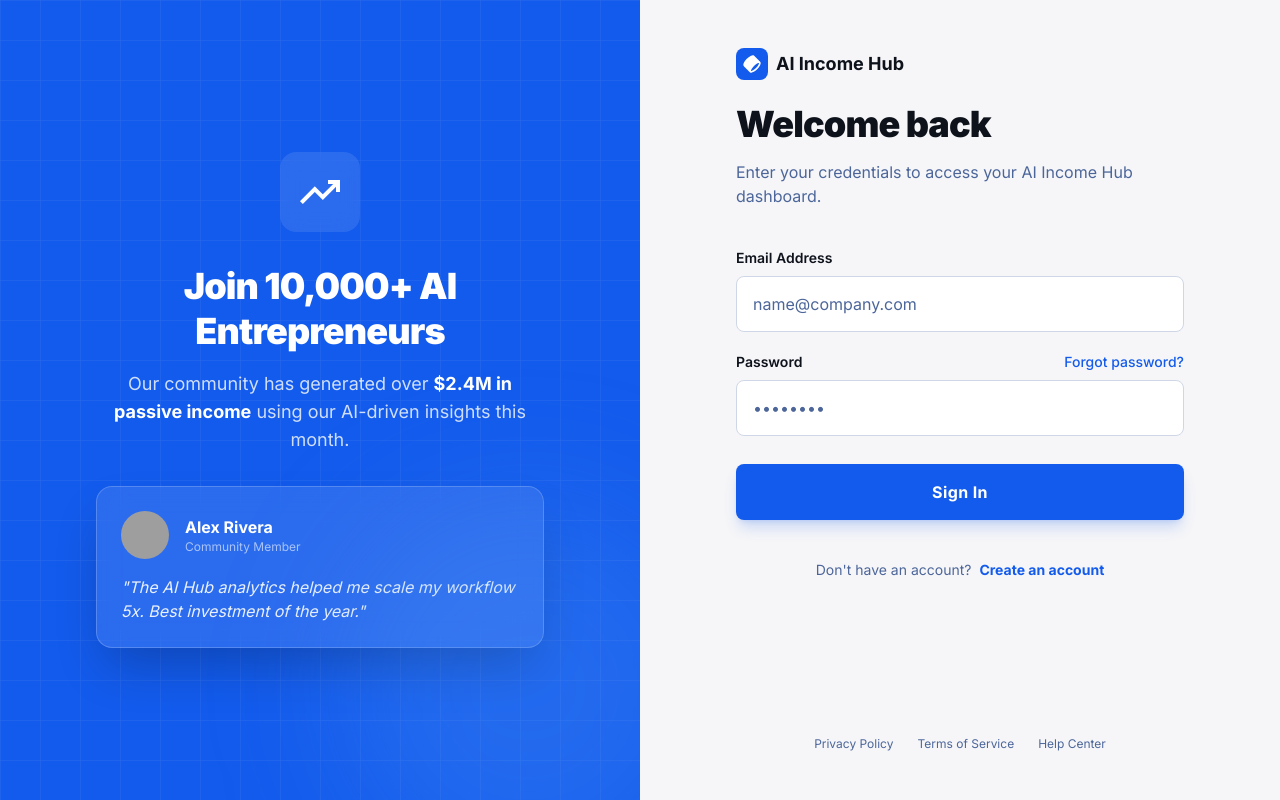
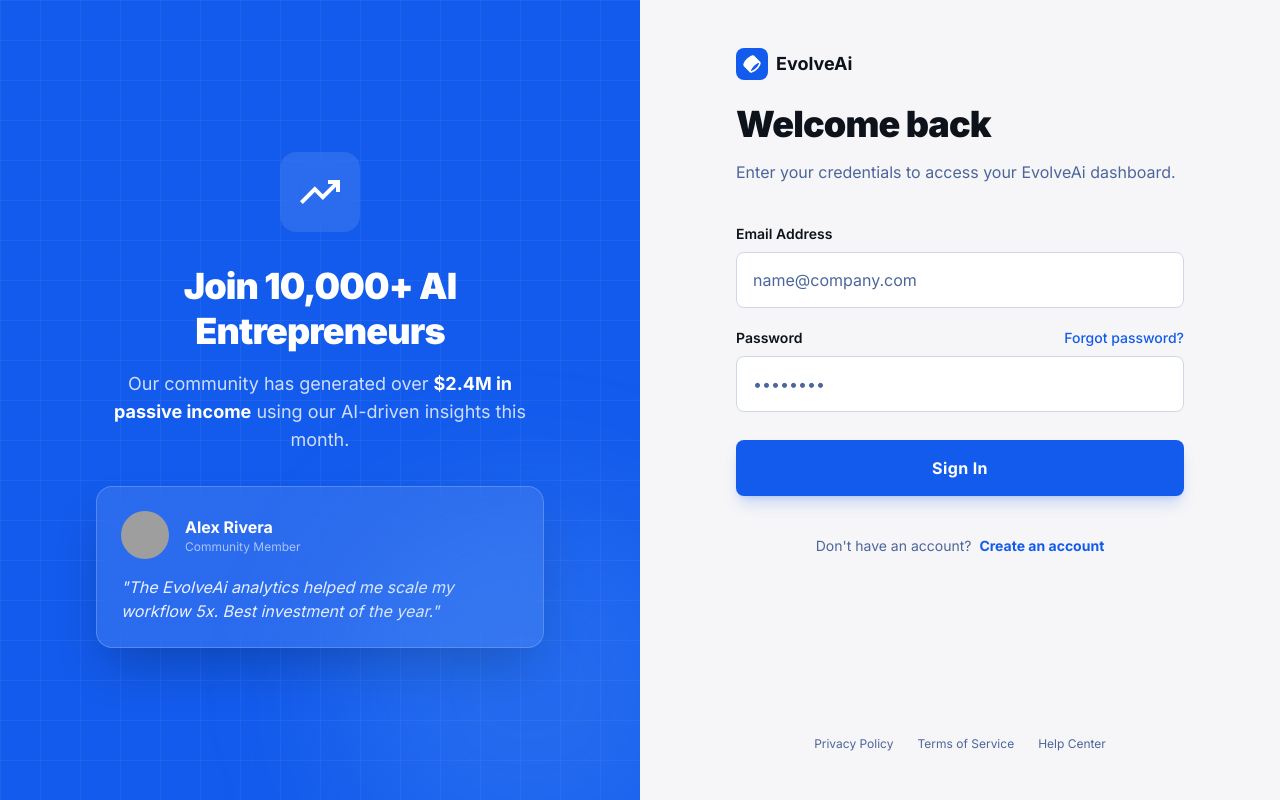
Before and after one commit to bahaztariq/EvolveAi, a PHP site: page /auth/login in a window 1280 px wide. Run offline with PHP 8.4, Linux system fonts and the light colour scheme; data that the repository does not hold is empty; some libraries are stand-ins or nearby versions; grey boxes are pictures that could not be loaded.

Commit message:
ajout des petites modification en views

```diff
--- a/app/Views/auth/login.php
+++ b/app/Views/auth/login.php
@@ -5,7 +5,7 @@
 <head>
     <meta charset="utf-8" />
     <meta content="width=device-width, initial-scale=1.0" name="viewport" />
-    <title>Login - AI Income Hub</title>
+    <title>Login - EvolveAi</title>
     <script src="https://cdn.tailwindcss.com?plugins=forms,container-queries"></script>
     <link href="https://fonts.googleapis.com/css2?family=Inter:wght@400;500;600;700;800;900&amp;display=swap" rel="stylesheet" />
     <link href="https://fonts.googleapis.com/css2?family=Material+Symbols+Outlined:wght,FILL@100..700,0..1&amp;display=swap" rel="stylesheet" />
@@ -78,7 +78,7 @@
                             <p class="text-white/60 text-xs">Community Member</p>
                         </div>
                     </div>
-                    <p class="text-white/90 italic">"The AI Hub analytics helped me scale my workflow 5x. Best investment of the year."</p>
+                    <p class="text-white/90 italic">"The EvolveAi analytics helped me scale my workflow 5x. Best investment of the year."</p>
                 </div>
             </div>
             <!-- Absolute positioned abstract image element for texture -->
@@ -96,13 +96,13 @@
                                 <path clip-rule="evenodd" d="M39.475 21.6262C40.358 21.4363 40.6863 21.5589 40.7581 21.5934C40.7876 21.655 40.8547 21.857 40.8082 22.3336C40.7408 23.0255 40.4502 24.0046 39.8572 25.2301C38.6799 27.6631 36.5085 30.6631 33.5858 33.5858C30.6631 36.5085 27.6632 38.6799 25.2301 39.8572C24.0046 40.4502 23.0255 40.7407 22.3336 40.8082C21.8571 40.8547 21.6551 40.7875 21.5934 40.7581C21.5589 40.6863 21.4363 40.358 21.6262 39.475C21.8562 38.4054 22.4689 36.9657 23.5038 35.2817C24.7575 33.2417 26.5497 30.9744 28.7621 28.762C30.9744 26.5497 33.2417 24.7574 35.2817 23.5037C36.9657 22.4689 38.4054 21.8562 39.475 21.6262ZM4.41189 29.2403L18.7597 43.5881C19.8813 44.7097 21.4027 44.9179 22.7217 44.7893C24.0585 44.659 25.5148 44.1631 26.9723 43.4579C29.9052 42.0387 33.2618 39.5667 36.4142 36.4142C39.5667 33.2618 42.0387 29.9052 43.4579 26.9723C44.1631 25.5148 44.659 24.0585 44.7893 22.7217C44.9179 21.4027 44.7097 19.8813 43.5881 18.7597L29.2403 4.41187C27.8527 3.02428 25.8765 3.02573 24.2861 3.36776C22.6081 3.72863 20.7334 4.58419 18.8396 5.74801C16.4978 7.18716 13.9881 9.18353 11.5858 11.5858C9.18354 13.988 7.18717 16.4978 5.74802 18.8396C4.58421 20.7334 3.72865 22.6081 3.36778 24.2861C3.02574 25.8765 3.02429 27.8527 4.41189 29.2403Z" fill="currentColor" fill-rule="evenodd"></path>
                             </svg>
                         </div>
-                        <span class="text-[#0d121b] dark:text-white font-bold text-lg">AI Income Hub</span>
+                        <span class="text-[#0d121b] dark:text-white font-bold text-lg">EvolveAi</span>
                     </div>
                     <h1 class="text-[#0d121b] dark:text-white text-3xl font-black leading-tight tracking-tight sm:text-4xl">
                         Welcome back
                     </h1>
                     <p class="text-[#4c669a] dark:text-slate-400 text-base">
-                        Enter your credentials to access your AI Income Hub dashboard.
+                        Enter your credentials to access your EvolveAi dashboard.
                     </p>
                 </header>
 
--- a/app/Views/auth/register.php
+++ b/app/Views/auth/register.php
@@ -5,7 +5,7 @@
 <head>
     <meta charset="utf-8" />
     <meta content="width=device-width, initial-scale=1.0" name="viewport" />
-    <title>Sign Up - AI Income Hub</title>
+    <title>Sign Up - EvolveAi</title>
     <script src="https://cdn.tailwindcss.com?plugins=forms,container-queries"></script>
     <link href="https://fonts.googleapis.com/css2?family=Inter:wght@300;400;500;600;700;800;900&amp;display=swap" rel="stylesheet" />
     <link href="https://fonts.googleapis.com/css2?family=Material+Symbols+Outlined:wght@100..700,0..1&amp;display=swap" rel="stylesheet" />
@@ -56,7 +56,7 @@
             <div class="size-10 bg-white/20 rounded-lg flex items-center justify-center backdrop-blur-md">
                 <span class="material-symbols-outlined text-white">rocket_launch</span>
             </div>
-            <h2 class="text-xl font-bold tracking-tight">AI Income Hub</h2>
+            <h2 class="text-xl font-bold tracking-tight">EvolveAi</h2>
         </div>
         <!-- Quote and Dashboard Preview -->
         <div class="relative z-10 flex flex-col gap-10">
@@ -102,7 +102,7 @@
             <!-- Mobile Logo -->
             <div class="lg:hidden flex items-center gap-3 mb-8 text-primary">
                 <span class="material-symbols-outlined text-4xl">rocket_launch</span>
-                <h2 class="text-2xl font-bold tracking-tight">AI Income Hub</h2>
+                <h2 class="text-2xl font-bold tracking-tight">EvolveAi</h2>
             </div>
 
             <!-- Page Heading -->
```
